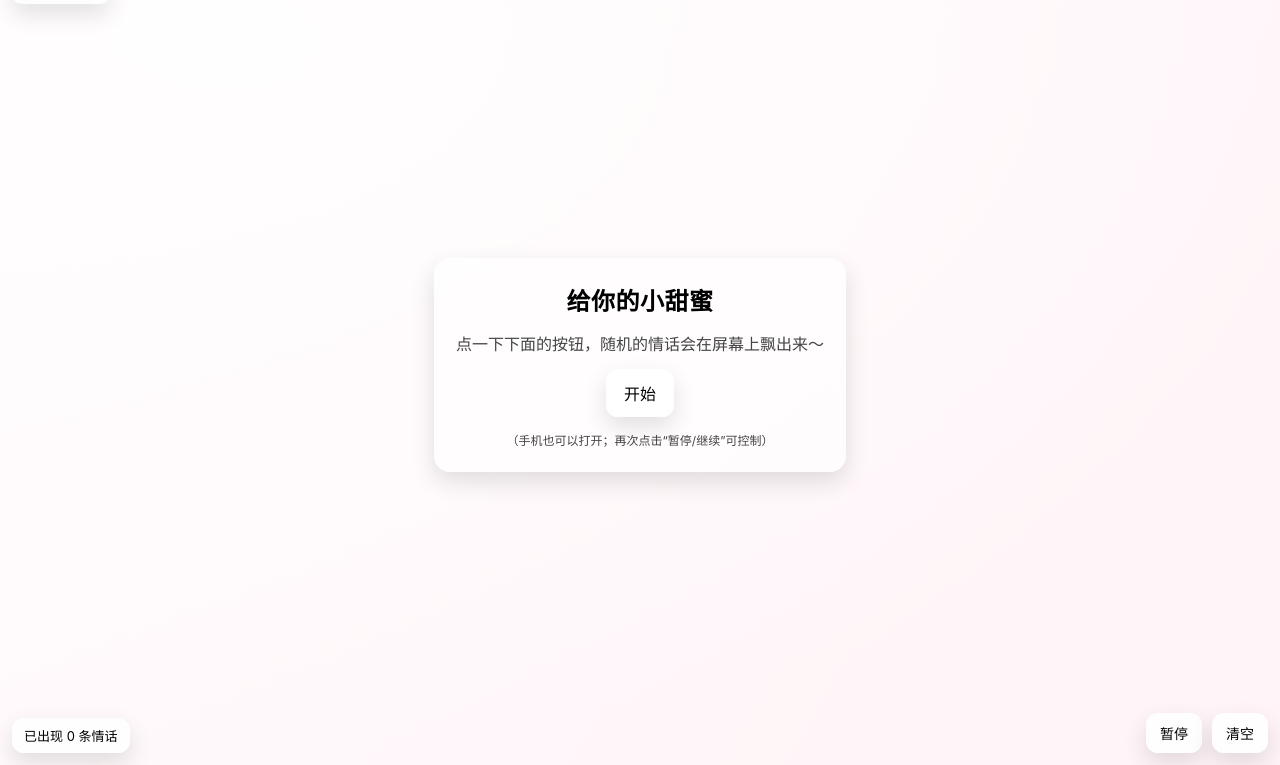
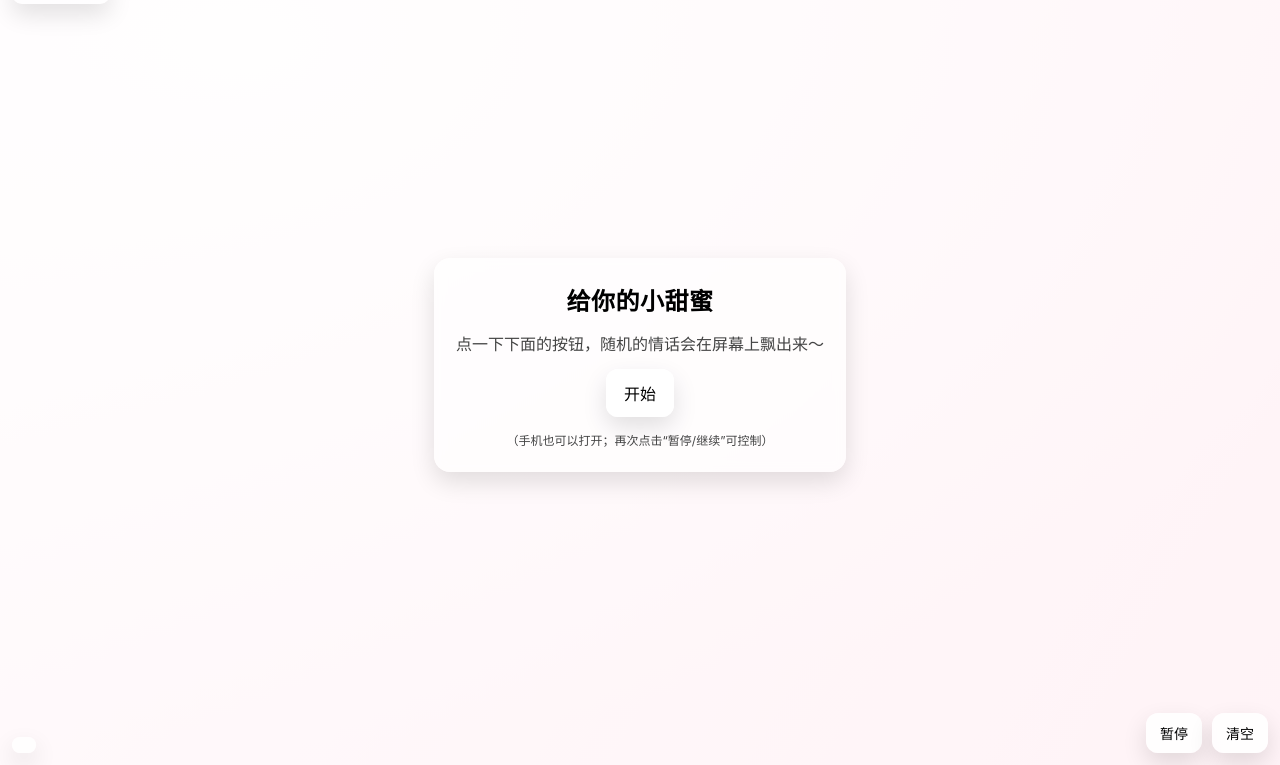
Before and after one commit to hachiman101586/Good_Night, a plain HTML site: page index.html in a window 1280 px wide. Shown: the part 35-800 px from the top of the page. Drawn offline with Linux system fonts and the light colour scheme.

Commit message:
Update index.html

```diff
--- a/index.html
+++ b/index.html
@@ -98,7 +98,7 @@
       <p style="font-size:12px;">（手机也可以打开；再次点击“暂停/继续”可控制）</p>
     </div>
   </div>
-  <div class="counter" id="counter">已出现 0 条情话</div>
+  <div class="counter" id="counter"></div>
   <div class="toolbar">
     <button class="btn" id="toggleBtn">暂停</button>
     <button class="btn" id="clearBtn">清空</button>
```
